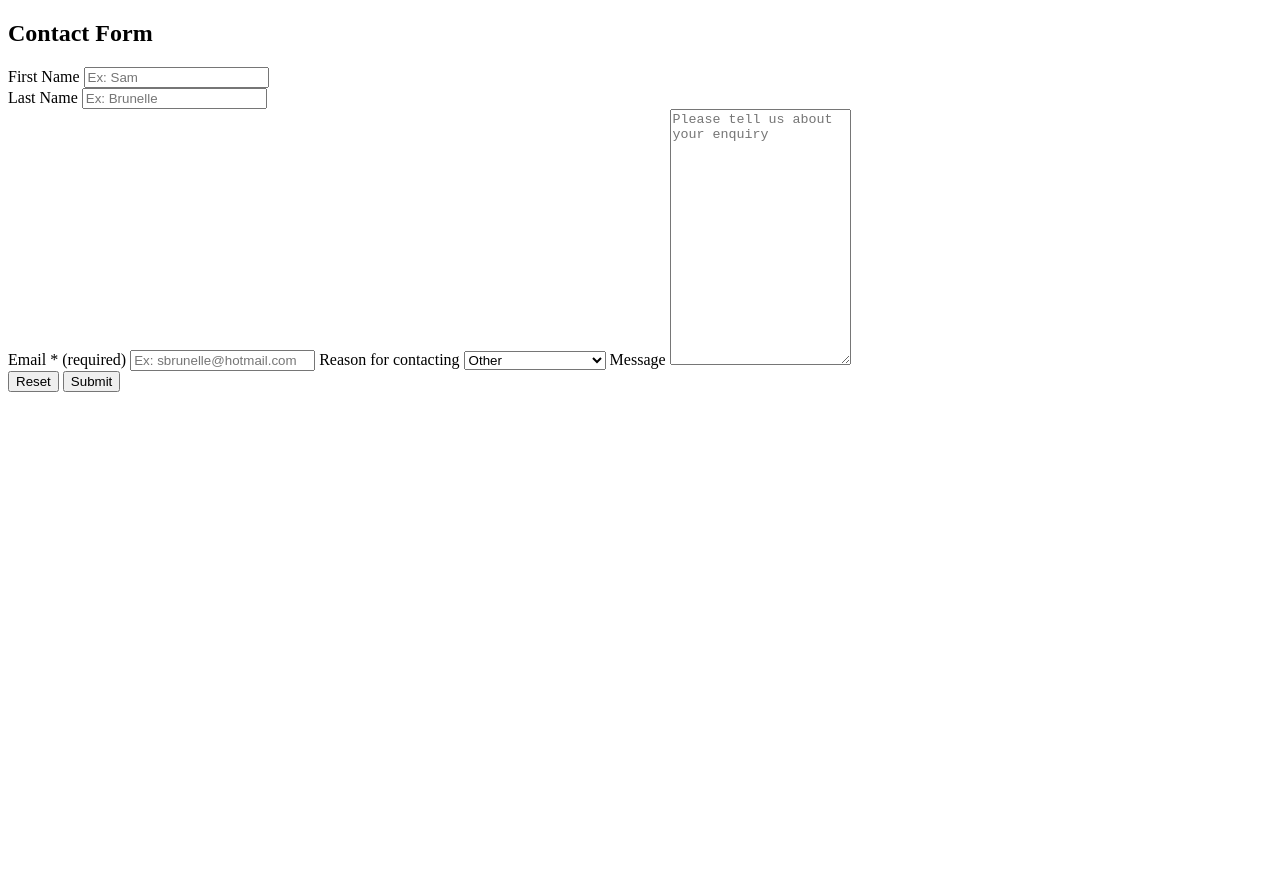
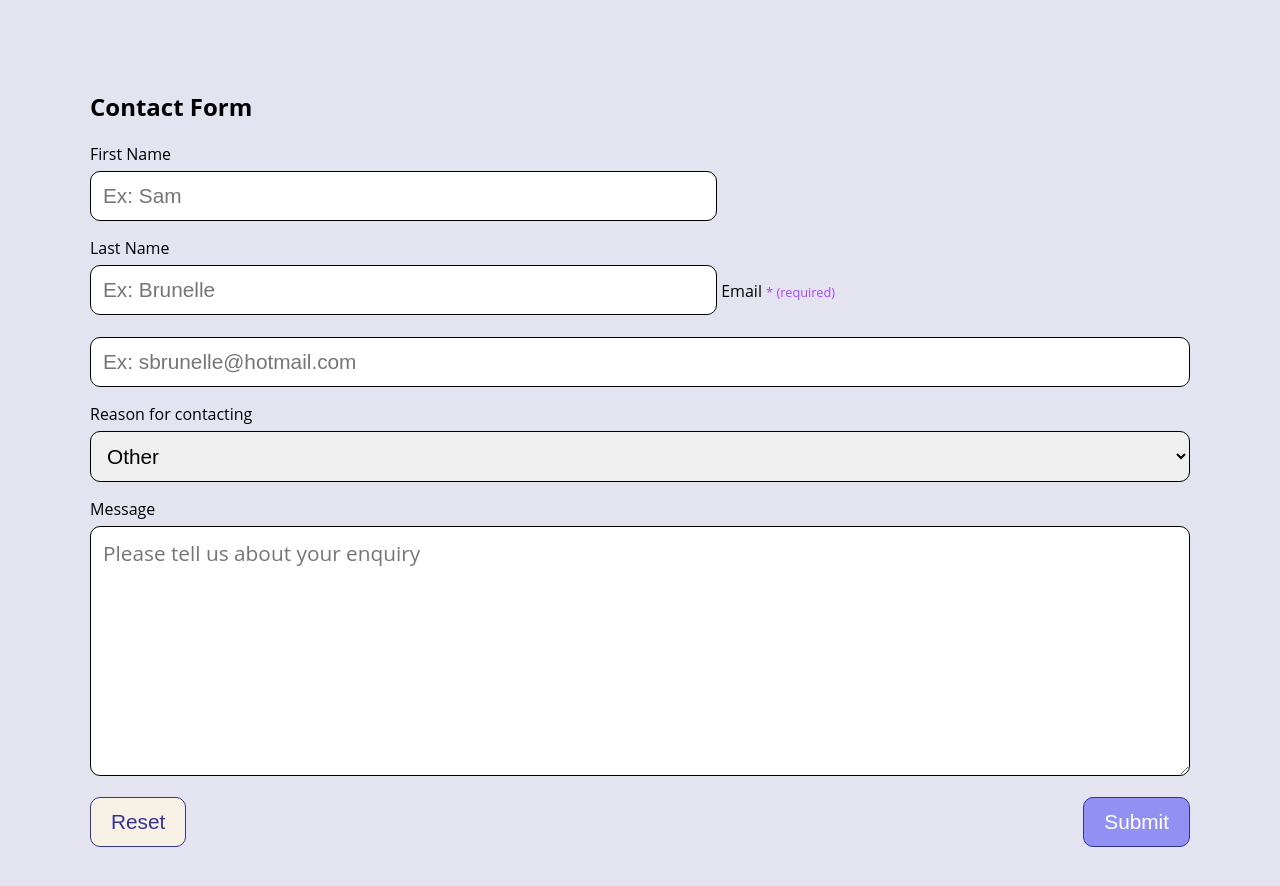
Before and after one commit to nic-dgl103-f21-dlu/websiteproject-sambru1, a plain HTML site: page Fill-outForm.html in a window 1280 px wide. Before the commit the page ends 800 px from the top, so only its background shows below. Drawn offline with Linux system fonts and the light colour scheme.

Commit message:
fillout form bug

```diff
--- a/Fill-outForm.html
+++ b/Fill-outForm.html
@@ -7,12 +7,12 @@
 <link rel="preconnect" href="https://fonts.gstatic.com" crossorigin>
 <script src="https://kit.fontawesome.com/3edc241c9d.js" crossorigin="anonymous"></script>
 <link href="https://fonts.googleapis.com/css2?family=Montserrat&family=Roboto+Mono&display=swap" rel="stylesheet">
-<link rel="stylesheet" href="CSS/fill-out Form.css">
+<link rel="stylesheet" href="CSS/Fill-outForm.css">
 </head>
 <body>
     <div class="wrapper-form">
         <h2>Contact Form</h2>
-        <form method="post" action="file:///Users/samuelbrunelle/Desktop/DGL%20103/Project%20Part%202/websiteproject-sambru1/Home.html"><!--after pressing submit, it will bring the user back to the page they were previously using-->
+        <form method="post" action="index.html"><!--after pressing submit, it will bring the user back to the page they were previously using-->
          <div class="form-field">
           <label for="fname">First Name</label>
           <input type="text" id="fname" name="firstname" placeholder="Ex: Sam">
```
Also changed, not shown: index.html (+1 -1 lines).
